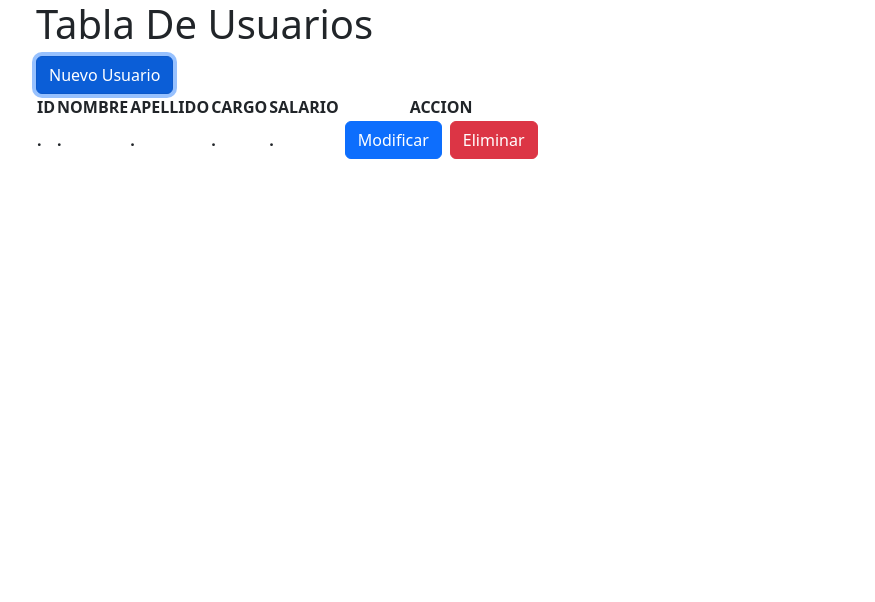
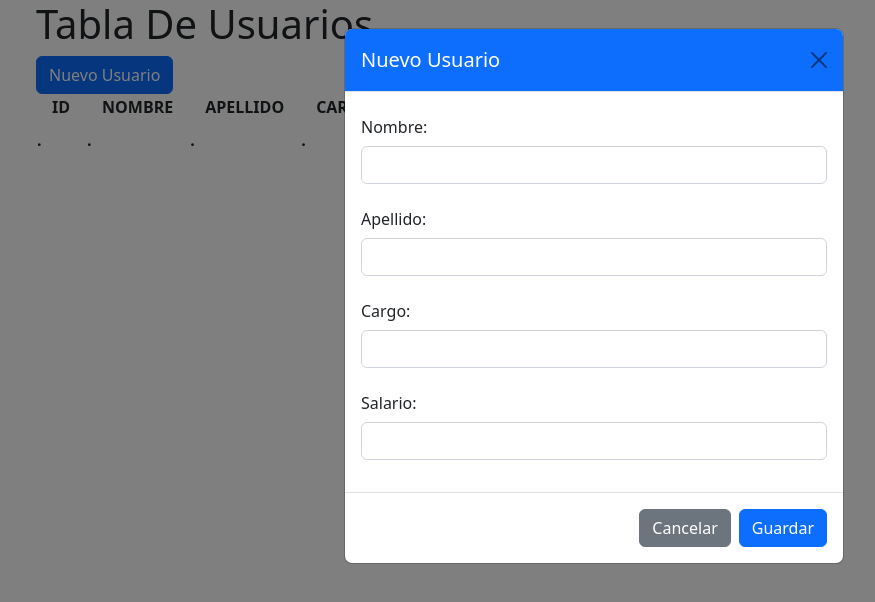
Before and after one commit to eiriselias/firebaseProyect, an Angular app: page / in a window 1280 px wide. Both pictures are taken after a click on the button "Nuevo Usuario". Shown: the top 602 px of the page, without its empty margins (46-921 px from the left). Built offline with nearby package versions, Linux system fonts and the light colour scheme.

Commit message:
se crearon las ventanas emergentes

```diff
--- a/src/app/app-routing.module.ts
+++ b/src/app/app-routing.module.ts
@@ -1,7 +1,13 @@
 import { NgModule } from '@angular/core';
 import { RouterModule, Routes } from '@angular/router';
+import { TablaComponent } from './components/tabla/tabla.component';
 
-const routes: Routes = [];
+
+
+const routes: Routes = [
+  {path:"**",component:TablaComponent},
+  {path:"",component:TablaComponent}
+];
 
 @NgModule({
   imports: [RouterModule.forRoot(routes)],
--- a/src/app/app.component.html
+++ b/src/app/app.component.html
@@ -1,29 +1,3 @@
-<div class="container">
-  <h1 class="text-red">Tabla De Usuarios</h1>
-  <div><button class="btn btn-primary">Nuevo Usuario</button></div>
-  <table>
-    <thead>
-      <tr>
-        <th>ID</th>
-        <th>NOMBRE</th>
-        <th>APELLIDO</th>
-        <th>CARGO</th>
-        <th>SALARIO</th>
-        <th class="text-center">ACCION</th>
-      </tr>
-    </thead>
-    <tbody>
-      <tr>
-        <th>.</th>
-        <th>.</th>
-        <th>.</th>
-        <th>.</th>
-        <th>.</th>
-        <th>
-          <button class="btn btn-primary mx-1">Modificar</button>
-          <button class="btn btn-danger mx-1">Eliminar</button>
-        </th>
-      </tr>
-    </tbody>
-  </table>
+<div>
+    <router-outlet></router-outlet>
 </div>
--- a/src/app/app.component.ts
+++ b/src/app/app.component.ts
@@ -6,5 +6,6 @@ import { Component } from '@angular/core';
   styleUrls: ['./app.component.css']
 })
 export class AppComponent {
-  title = 'firebaseProyect';
+
+
 }
--- a/src/app/app.module.ts
+++ b/src/app/app.module.ts
@@ -3,14 +3,12 @@ import { BrowserModule } from '@angular/platform-browser';
 
 import { AppRoutingModule } from './app-routing.module';
 import { AppComponent } from './app.component';
-import { NuevoComponent } from './modals/nuevo/nuevo.component';
-import { ModificarComponent } from './modals/modificar/modificar.component';
+import { TablaComponent } from './components/tabla/tabla.component';
 
 @NgModule({
   declarations: [
     AppComponent,
-    NuevoComponent,
-    ModificarComponent
+    TablaComponent
   ],
   imports: [
     BrowserModule,
--- /dev/null
+++ b/src/app/components/tabla/tabla.component.html
@@ -0,0 +1,121 @@
+<div class="container">
+    <h1>Tabla De Usuarios</h1>
+    <div>
+      <button type="button" class="btn btn-primary" data-bs-toggle="modal" data-bs-target="#nuevoUsuario" data-bs-whatever="@mdo">Nuevo Usuario</button>
+    </div>
+
+    <table>
+      <thead>
+        <tr>
+          <th class="px-3">ID</th>
+          <th class="px-3">NOMBRE</th>
+          <th class="px-3">APELLIDO</th>
+          <th class="px-3">CARGO</th>
+          <th class="px-3">SALARIO</th>
+          <th class="text-center">ACCION</th>
+        </tr>
+      </thead>
+      <tbody>
+        <tr>
+          <th>.</th>
+          <th>.</th>
+          <th>.</th>
+          <th>.</th>
+          <th>.</th>
+          <th>
+            <button type="button" class="btn btn-secondary mx-1" data-bs-toggle="modal" data-bs-target="#modificarUsuario" data-bs-whatever="@mdo">Modificar</button>
+            <button type="button" class="btn btn-danger mx-1" data-bs-toggle="modal" data-bs-target="#eliminarUsuario" data-bs-whatever="@mdo">Eliminar</button>
+          </th>
+        </tr>
+      </tbody>
+    </table>
+  </div>
+
+  <div class="modal fade" id="nuevoUsuario" tabindex="-1" aria-labelledby="nuevoUsuarioLabel" aria-hidden="true">
+    <div class="modal-dialog">
+      <div class="modal-content">
+        <div class="modal-header bg-primary text-white">
+          <h5 class="modal-title" id="nuevoUsuarioLabel">Nuevo Usuario</h5>
+          <button type="button" class="btn-close" data-bs-dismiss="modal" aria-label="Close"></button>
+        </div>
+        <div class="modal-body">
+          <form>
+            <div class="mb-3">
+              <label for="nombre" class="col-form-label">Nombre:</label>
+              <input type="text" class="form-control" id="nombre">
+            </div>
+            <div class="mb-3">
+                <label for="apellido" class="col-form-label">Apellido:</label>
+                <input type="text" class="form-control" id="apellido">
+            </div>
+            <div class="mb-3">
+                <label for="cargo" class="col-form-label">Cargo:</label>
+                <input type="text" class="form-control" id="cargo">
+            </div>
+            <div class="mb-3">
+                <label for="salario" class="col-form-label">Salario:</label>
+                <input type="number" class="form-control" id="salario">
+              </div>
+          </form>
+        </div>
+        <div class="modal-footer">
+          <button type="button" class="btn btn-secondary" data-bs-dismiss="modal">Cancelar</button>
+          <button type="button" class="btn btn-primary">Guardar</button>
+        </div>
+      </div>
+    </div>
+  </div>
+
+
+  <div class="modal fade" id="modificarUsuario" tabindex="-1" aria-labelledby="modificarUsuarioLabel" aria-hidden="true">
+    <div class="modal-dialog">
+      <div class="modal-content">
+        <div class="modal-header bg-secondary text-white">
+          <h5 class="modal-title" id="modificarUsuarioLabel">Modificar Usuario</h5>
+          <button type="button" class="btn-close" data-bs-dismiss="modal" aria-label="Close"></button>
+        </div>
+        <div class="modal-body">
+          <form>
+            <div class="mb-3">
+              <label for="nombre" class="col-form-label">Nombre:</label>
+              <input type="text" class="form-control" id="nombre">
+            </div>
+            <div class="mb-3">
+                <label for="apellido" class="col-form-label">Apellido:</label>
+                <input type="text" class="form-control" id="apellido">
+            </div>
+            <div class="mb-3">
+                <label for="cargo" class="col-form-label">Cargo:</label>
+                <input type="text" class="form-control" id="cargo">
+            </div>
+            <div class="mb-3">
+                <label for="salario" class="col-form-label">Salario:</label>
+                <input type="number" class="form-control" id="salario">
+              </div>
+          </form>
+        </div>
+        <div class="modal-footer">
+          <button type="button" class="btn btn-secondary" data-bs-dismiss="modal">Cancelar</button>
+          <button type="button" class="btn btn-primary">Modificar</button>
+        </div>
+      </div>
+    </div>
+  </div>
+
+  <div class="modal fade" id="eliminarUsuario" tabindex="-1" aria-labelledby="eliminarUsuarioLabel" aria-hidden="true">
+    <div class="modal-dialog">
+      <div class="modal-content">
+        <div class="modal-header bg-danger text-white">
+          <h5 class="modal-title" id="eliminarUsuarioLabel">Eliminar Usuario</h5>
+          <button type="button" class="btn-close" data-bs-dismiss="modal" aria-label="Close"></button>
+        </div>
+        <div class="modal-body text-center">
+          <h5>Realmente desea eliminar al usuario?</h5>
+        </div>
+        <div class="modal-footer">
+          <button type="button" class="btn btn-secondary" data-bs-dismiss="modal">Cancelar</button>
+          <button type="button" class="btn btn-primary">Eliminar</button>
+        </div>
+      </div>
+    </div>
+  </div>
--- /dev/null
+++ b/src/app/components/tabla/tabla.component.ts
@@ -0,0 +1,23 @@
+import { Component, OnInit } from '@angular/core';
+
+@Component({
+  selector: 'app-tabla',
+  templateUrl: './tabla.component.html',
+  styleUrls: ['./tabla.component.css']
+})
+export class TablaComponent implements OnInit {
+
+  eliminando:boolean=false;
+
+  constructor() { }
+
+  ngOnInit(): void {
+  }
+
+
+  eliminar(){
+    this.eliminando = confirm("realmente desea eliminar este usuario?");
+    this.eliminando ? alert("el usuario se ha eliminado"): alert("el usuario continua");
+  }
+
+}
--- a/src/app/modals/modificar/modificar.component.html
+++ /dev/null
@@ -1 +0,0 @@
-<p>modificar works!</p>
--- a/src/app/modals/modificar/modificar.component.ts
+++ /dev/null
@@ -1,15 +0,0 @@
-import { Component, OnInit } from '@angular/core';
-
-@Component({
-  selector: 'app-modificar',
-  templateUrl: './modificar.component.html',
-  styleUrls: ['./modificar.component.css']
-})
-export class ModificarComponent implements OnInit {
-
-  constructor() { }
-
-  ngOnInit(): void {
-  }
-
-}
--- a/src/app/modals/nuevo/nuevo.component.html
+++ /dev/null
@@ -1 +0,0 @@
-<p>nuevo works!</p>
--- a/src/app/modals/nuevo/nuevo.component.ts
+++ /dev/null
@@ -1,15 +0,0 @@
-import { Component, OnInit } from '@angular/core';
-
-@Component({
-  selector: 'app-nuevo',
-  templateUrl: './nuevo.component.html',
-  styleUrls: ['./nuevo.component.css']
-})
-export class NuevoComponent implements OnInit {
-
-  constructor() { }
-
-  ngOnInit(): void {
-  }
-
-}
```
Also changed, not shown: src/app/components/tabla/tabla.component.css (added), src/app/modals/nuevo/nuevo.component.css (deleted), 2 other files (tests, documents, lock files or other folders).
